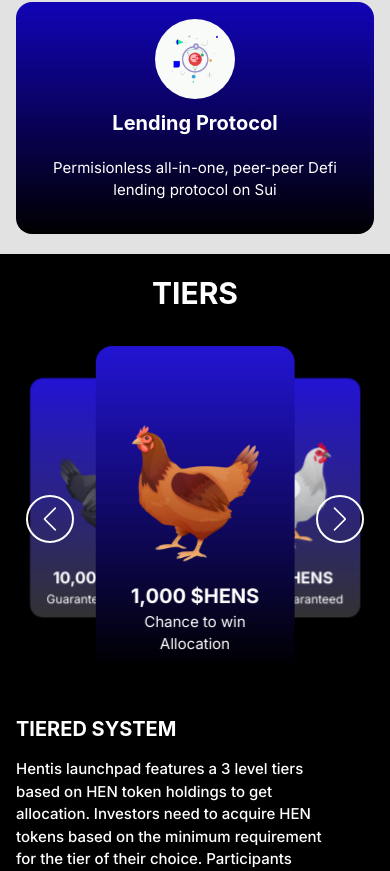
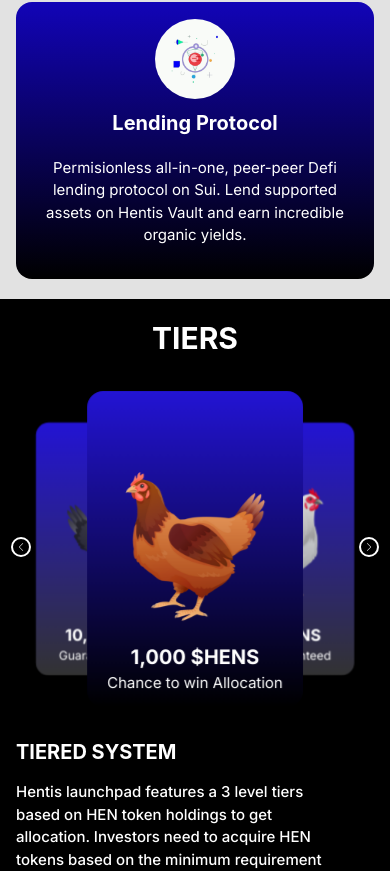
Before and after one commit to Trellis-fi/Hentis-Landingpage-old, a Next.js app: page / in a window 390 px wide. Shown: the part 1101-1972 px from the top of the page. Built offline with nearby package versions, Linux system fonts and the light colour scheme.

Commit message:
fix: team navigation button responsive

```diff
--- a/app/components/Hen.tsx
+++ b/app/components/Hen.tsx
@@ -25,18 +25,18 @@ const Hen = ({
       lg: isActive
         ? "translateX(0)"
         : isNext
-        ? "translateX(-138px)"
-        : "translateX(138px)",
+        ? "translateX(-224px)"
+        : "translateX(224px)",
       base: isActive
         ? "translateX(0)"
         : isNext
-        ? "translateX(-88px)"
-        : "translateX(88px)",
+        ? "translateX(-120px)"
+        : "translateX(120px)",
       sm: isActive
         ? "translateX(0)"
         : isNext
-        ? "translateX(-148px)"
-        : "translateX(148px)",
+        ? "translateX(-224px)"
+        : "translateX(224px)",
     }}
     transition={"transform 0.2s"}
     borderRadius="2xl"
--- a/app/sections/BackedBy.tsx
+++ b/app/sections/BackedBy.tsx
@@ -33,7 +33,7 @@ const BackedBy = () => (
         mb={{ base: 8, md: 14, lg: 20 }}
         fontSize={{ base: "30px", sm: "40px", lg: "55px" }}
       >
-        Backed by
+        PARTNERS
       </Heading>
       <Grid
         templateColumns={{
--- a/app/sections/Features.tsx
+++ b/app/sections/Features.tsx
@@ -49,7 +49,9 @@ const Features = () => (
             title="Lending Protocol"
             image={lendingProtocolImage.src}
           >
-            Permisionless all-in-one, peer-peer Defi lending protocol on Sui
+            Permisionless all-in-one, peer-peer Defi lending protocol on Sui.
+            Lend supported assets on Hentis Vault and earn incredible organic
+            yields.
           </FeatureItem>
         </GridItem>
       </Grid>
--- a/app/sections/Team.tsx
+++ b/app/sections/Team.tsx
@@ -39,7 +39,7 @@ const Team = () => (
             name="John Olumide"
             position="CEO"
             image={johnImage.src}
-            linkedinURL={"https://www.linkedin.com/in/john-olumide-4377031b6"}
+            // linkedinURL={"https://www.linkedin.com/in/john-olumide-4377031b6"}
           />
         </GridItem>
         <GridItem w="100%">
@@ -50,7 +50,7 @@ const Team = () => (
             name="Joshua Adeolu"
             position="BDM"
             image={joshuaImage.src}
-            linkedinURL={"https://www.linkedin.com/in/joshua-adeolu-023695186"}
+            // linkedinURL={"https://www.linkedin.com/in/joshua-adeolu-023695186"}
           />
         </GridItem>
         <GridItem w="100%">
@@ -65,7 +65,7 @@ const Team = () => (
             name="Nick Jackson"
             position="CFO"
             image={nickImage.src}
-            linkedinURL={"https://www.linkedin.com/in/nick-j-jackson"}
+            // linkedinURL={"https://www.linkedin.com/in/nick-j-jackson"}
           />
         </GridItem>
         <GridItem w="100%">
@@ -73,7 +73,7 @@ const Team = () => (
             name="Tiago Emanuel"
             position="Advisor"
             image={tiagoImage.src}
-            linkedinURL={"https://www.linkedin.com/in/tiagotpratas"}
+            // linkedinURL={"https://www.linkedin.com/in/tiagotpratas"}
           />
         </GridItem>
       </Grid>
--- a/app/sections/Tiers.tsx
+++ b/app/sections/Tiers.tsx
@@ -7,6 +7,8 @@ import {
   Heading,
   Link,
   Text,
+  useBreakpoint,
+  useBreakpointValue,
 } from "@chakra-ui/react";
 
 import { EffectCoverflow, Navigation } from "swiper";
@@ -17,7 +19,22 @@ import hen1Image from "../assets/img/hens/hen1.png";
 import hen2Image from "../assets/img/hens/hen2.png";
 import hen3Image from "../assets/img/hens/hen3.png";
 
-const Tiers = () => (
+const Tiers = () => {
+  const navSize = useBreakpointValue({
+    base: "20px",
+    sm: "28px",
+    md: "36px",
+    lg: "48px",
+  });
+
+  const navFontSize = useBreakpointValue({
+    base: "8px",
+    sm: "12px",
+    md: "18px",
+    lg: "24px",
+  });
+
+  return (
     <Box py={{ base: 5, lg: 12 }} bgColor="black" color="white">
       <Container
         maxW={{
@@ -42,17 +59,21 @@ const Tiers = () => (
             lg: "repeat(9, 1fr)",
           }}
           alignItems="center"
-        gap={12}
+          gap={8}
           sx={{
             ".swiper-button-next, .swiper-button-prev": {
               border: "2px solid var(--swiper-theme-color)",
               borderRadius: "var(--chakra-radii-full)",
-            width: "48px",
-            height: "48px",
+              width: navSize,
+              height: navSize,
+            },
+            ".swiper-button-next:after, .swiper-button-prev:after": {
+              fontSize: navFontSize,
             },
           }}
         >
           <GridItem colSpan={5}>
+            <Box mx="-15px">
               <Swiper
                 effect="coverflow"
                 centeredSlides
@@ -110,6 +131,7 @@ const Tiers = () => (
                   )}
                 </SwiperSlide>
               </Swiper>
+            </Box>
           </GridItem>
           <GridItem colSpan={4}>
             <Heading
@@ -154,5 +176,6 @@ const Tiers = () => (
       </Container>
     </Box>
   );
+};
 
 export default Tiers;
```
Lines whose indentation alone changed are shown as unchanged.
